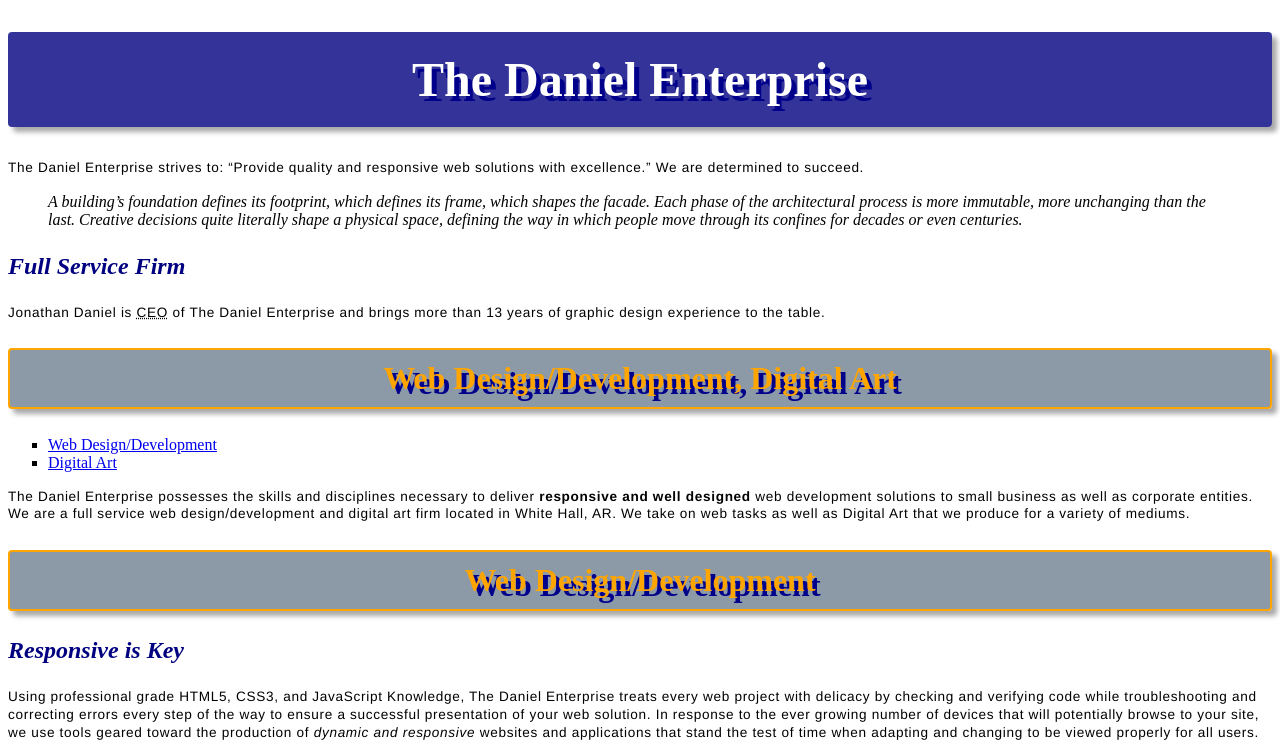
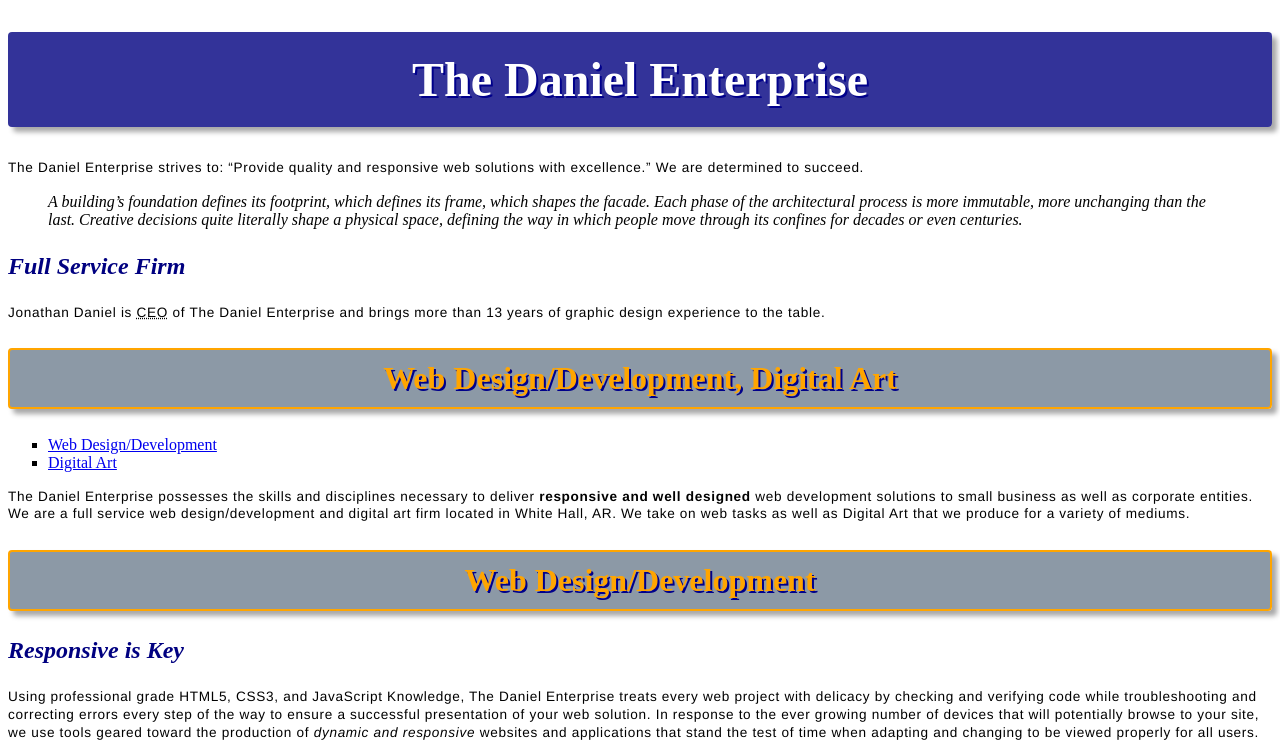
Before and after one commit to jdeyebrows/dws1, a plain HTML site: page project1/index.html in a window 1280 px wide. Shown: the top 754 px of the page. Drawn offline with Linux system fonts and the light colour scheme.

Commit message:
changed drop shadow
changed drop shadow

```diff
--- a/project1/mystyle.css
+++ b/project1/mystyle.css
@@ -13,7 +13,7 @@ h1, h2 {
     box-shadow: 5px 5px 5px #A9A9A9;
     text-align: center;
     border-radius: 4px;
-    text-shadow: 5px 5px #00008B
+    text-shadow: 2px 2px #00008B
 }
 
 h1 {
```
